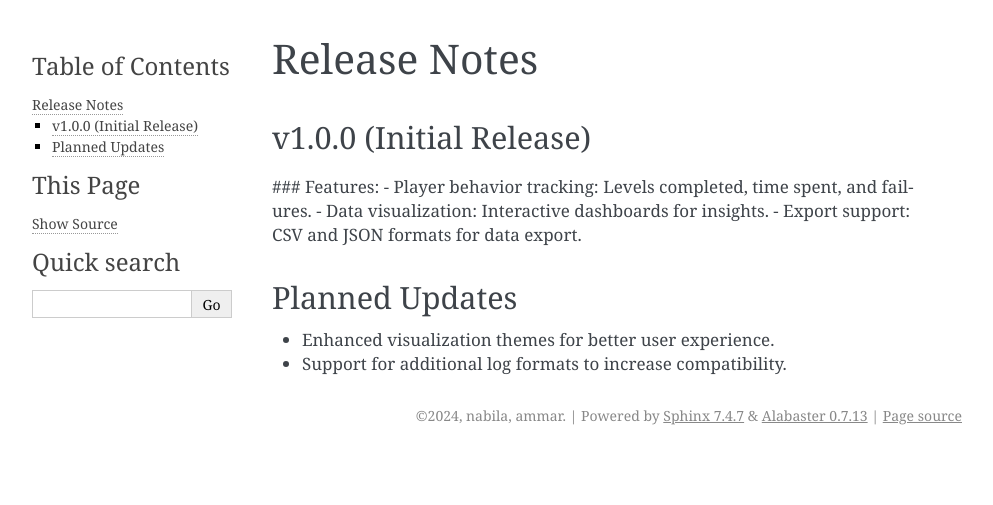
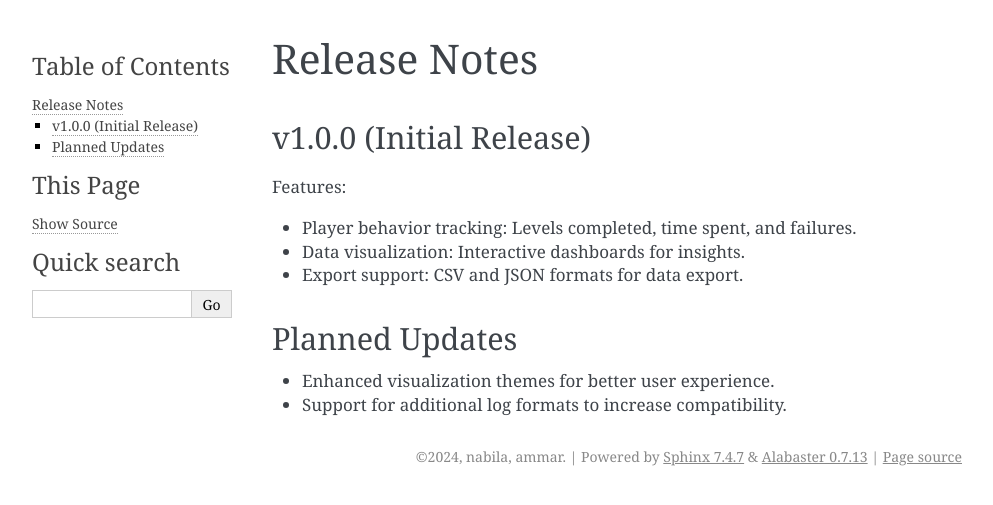
Before and after one commit to ammanis/levelSight-simple-game-analytic-tool, a Sphinx documentation site: the page built from docs/source/release_note.rst, in a window 1280 px wide. Shown: the top 505 px of the page, without its empty margins (148-1141 px from the left). Built offline with Sphinx 7.4.7, drawn with Linux system fonts in a browser that asks for light colours; part of the change alters nothing that is shown.

```diff
--- a/docs/source/release_note.rst
+++ b/docs/source/release_note.rst
@@ -3,7 +3,8 @@ Release Notes
 
 v1.0.0 (Initial Release)
 -------------------------
-### Features:
+Features:
+
 - Player behavior tracking: Levels completed, time spent, and failures.
 - Data visualization: Interactive dashboards for insights.
 - Export support: CSV and JSON formats for data export.
```
